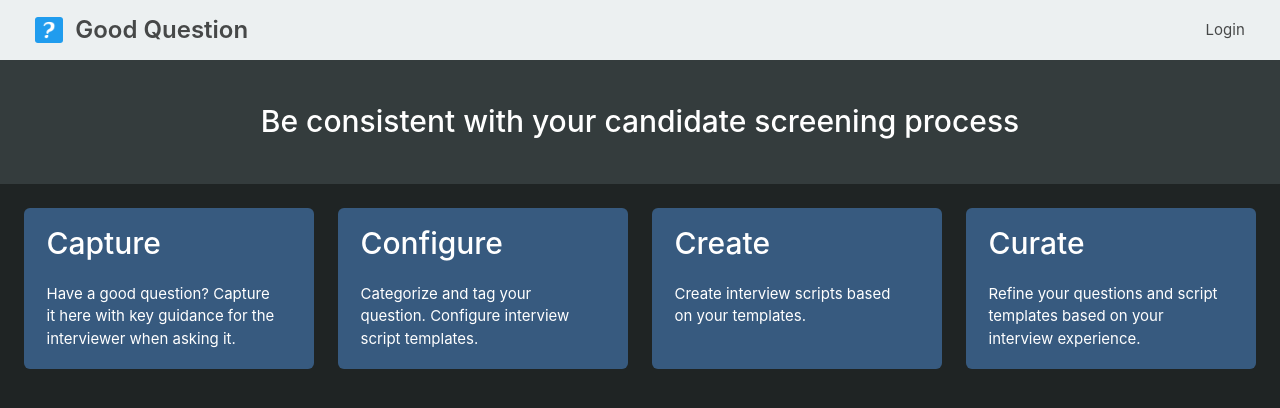
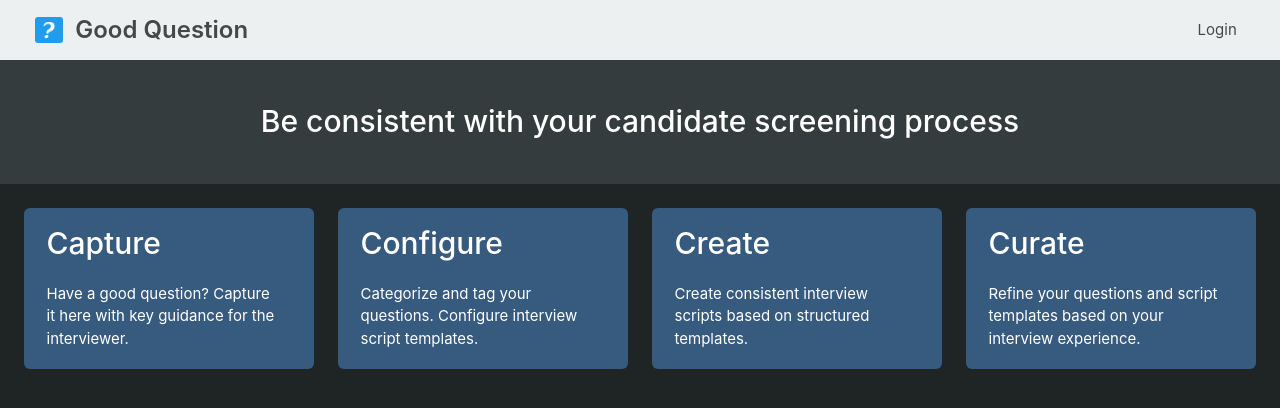
Before and after one commit to nnicolosi/good-question, a React (Create React App) app in the folder client/: page / in a window 1280 px wide. Shown: the top 408 px of the page. Built offline with nearby package versions, Linux system fonts and the light colour scheme.

Commit message:
Minor updates to home page content

```diff
--- a/client/src/components/navigation/navigation.scss
+++ b/client/src/components/navigation/navigation.scss
@@ -23,4 +23,8 @@
       cursor: default;
     }
   }
+
+  .navbar-end {
+    margin-right: 8px;
+  }
 }
--- a/client/src/pages/home/index.jsx
+++ b/client/src/pages/home/index.jsx
@@ -13,15 +13,15 @@ const HomePage = () => {
           <div className="tile is-parent">
             <article className="tile is-child notification is-primary">
               <p className="title">Capture</p>
-              <p className="content">Have a good question? Capture it here with key guidance for the interviewer when asking it.</p>
+              <p className="content">Have a good question? Capture it here with key guidance for the interviewer.</p>
             </article>
             <article className="tile is-child notification is-primary">
               <p className="title">Configure</p>
-              <p className="content">Categorize and tag your question. Configure interview script templates.</p>
+              <p className="content">Categorize and tag your questions. Configure interview script templates.</p>
             </article>
             <article className="tile is-child notification is-primary">
               <p className="title">Create</p>
-              <p className="content">Create interview scripts based on your templates.</p>
+              <p className="content">Create consistent interview scripts based on structured templates.</p>
             </article>
             <article className="tile is-child notification is-primary">
               <p className="title">Curate</p>
```
